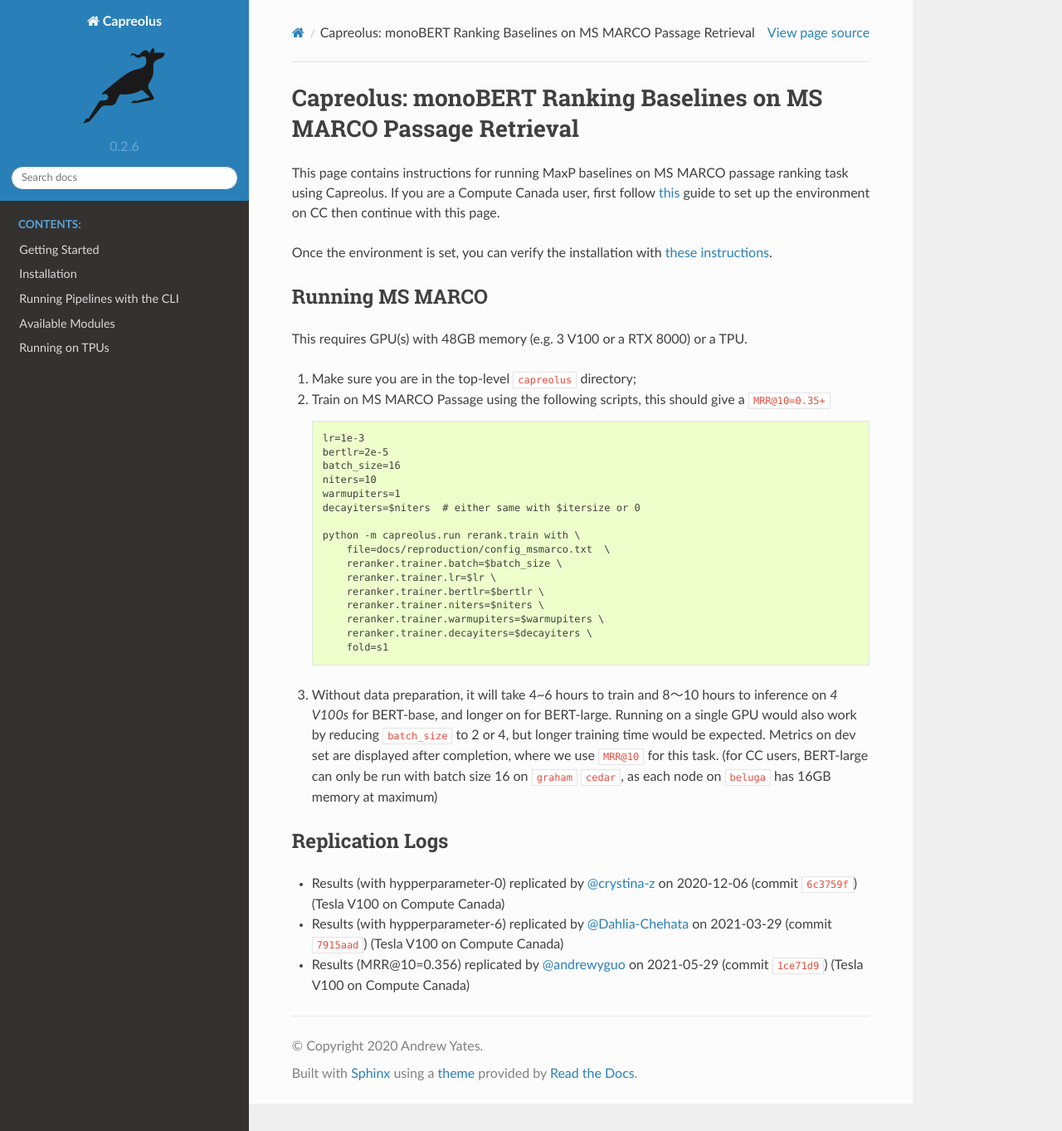
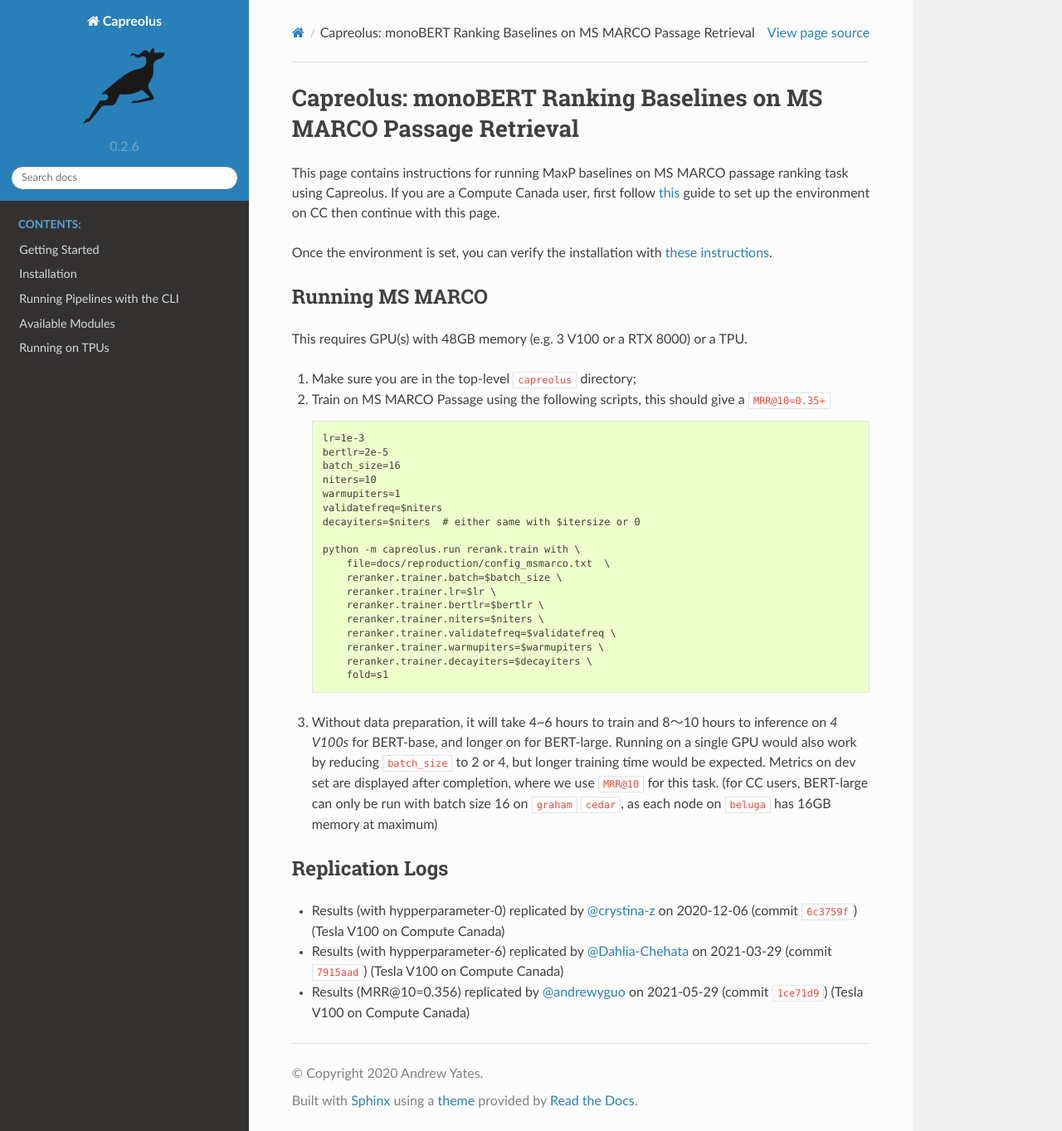
Before and after one commit to capreolus-ir/capreolus, a Sphinx documentation site: the page built from docs/reproduction/MS_MARCO.md, in a window 1280 px wide and 1363 px high. Shown: the whole window at 83% size. Built offline with Sphinx 7.4.7 and the Read the Docs theme 2.0.0, drawn with Linux system fonts in a browser that asks for light colours.

Commit message:
add `validatefreq` in repro doc

```diff
--- a/docs/reproduction/MS_MARCO.md
+++ b/docs/reproduction/MS_MARCO.md
@@ -17,6 +17,7 @@
     batch_size=16
     niters=10
     warmupiters=1
+    validatefreq=$niters
     decayiters=$niters  # either same with $itersize or 0
 
     python -m capreolus.run rerank.train with \
@@ -25,6 +26,7 @@
         reranker.trainer.lr=$lr \
         reranker.trainer.bertlr=$bertlr \
         reranker.trainer.niters=$niters \
+        reranker.trainer.validatefreq=$validatefreq \
         reranker.trainer.warmupiters=$warmupiters \
         reranker.trainer.decayiters=$decayiters \
         fold=s1
```
Also changed, not shown: 1 other file.
